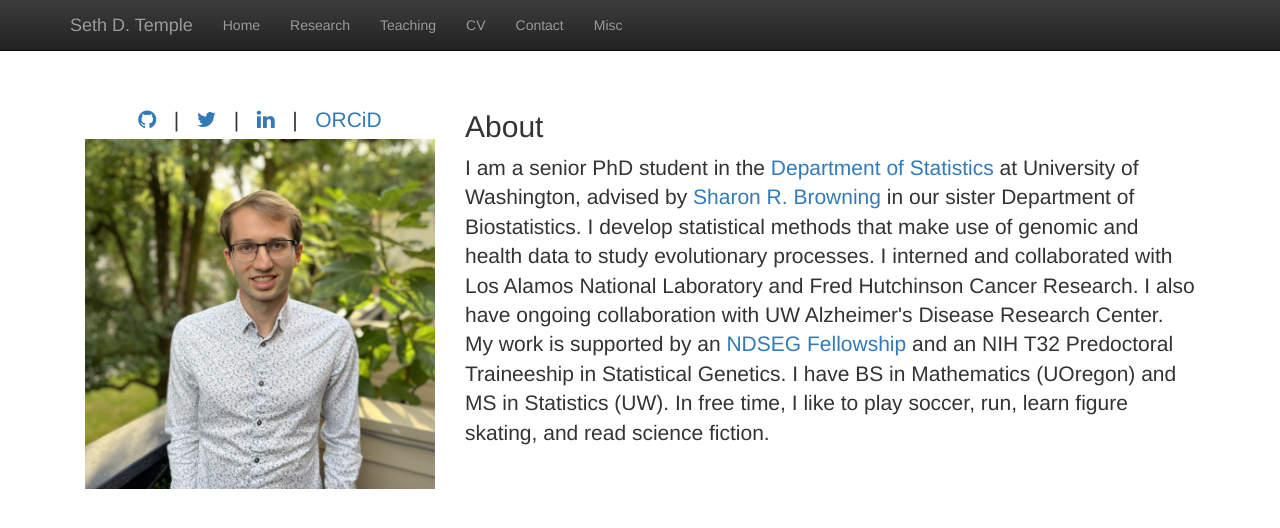
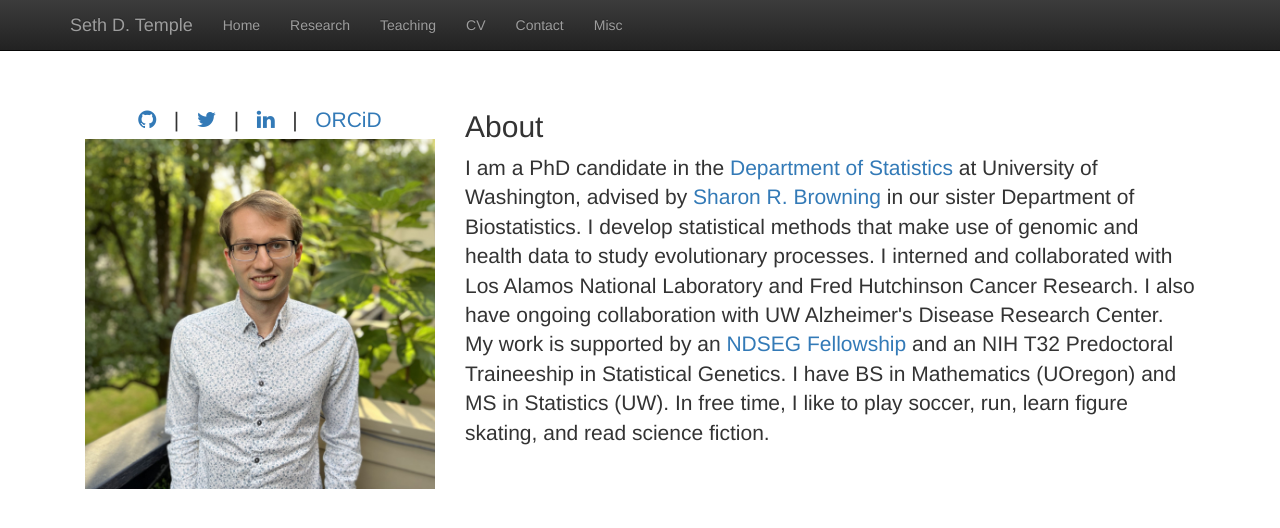
Before and after one commit to sdtemple/sdtemple.github.io, a Jekyll site: the page built from index.html, in a window 1280 px wide. Shown: the top 528 px of the page. Built offline with Jekyll 4.4.1, drawn with Linux system fonts in a browser that asks for light colours; nearby versions of some CDN libraries; library files that are not in the unit come from our copies.

Commit message:
Update index.html

```diff
--- a/index.html
+++ b/index.html
@@ -24,7 +24,7 @@ title:  'Seth D. Temple'
 <div class="col-md-8">
   <h2 class="featurette-heading">About </h2>
   <p class="lead">
-I am a senior PhD student in the <a href = "https://stat.uw.edu/about-us/people/seth-temple">Department of Statistics</a> at University of Washington, advised by <a href = "https://sites.uw.edu/sguy/">Sharon R. Browning</a> in our sister Department of Biostatistics.
+I am a PhD candidate in the <a href = "https://stat.uw.edu/about-us/people/seth-temple">Department of Statistics</a> at University of Washington, advised by <a href = "https://sites.uw.edu/sguy/">Sharon R. Browning</a> in our sister Department of Biostatistics.
 I develop statistical methods that make use of genomic and health data to study evolutionary processes. I interned and collaborated with Los Alamos National Laboratory and Fred Hutchinson Cancer Research.
 I also have ongoing collaboration with UW Alzheimer's Disease Research Center.
 My work is supported by an <a href = "https://ndseg.org/2021-fellows">NDSEG Fellowship</a> and an NIH T32 Predoctoral Traineeship in Statistical Genetics.
```
